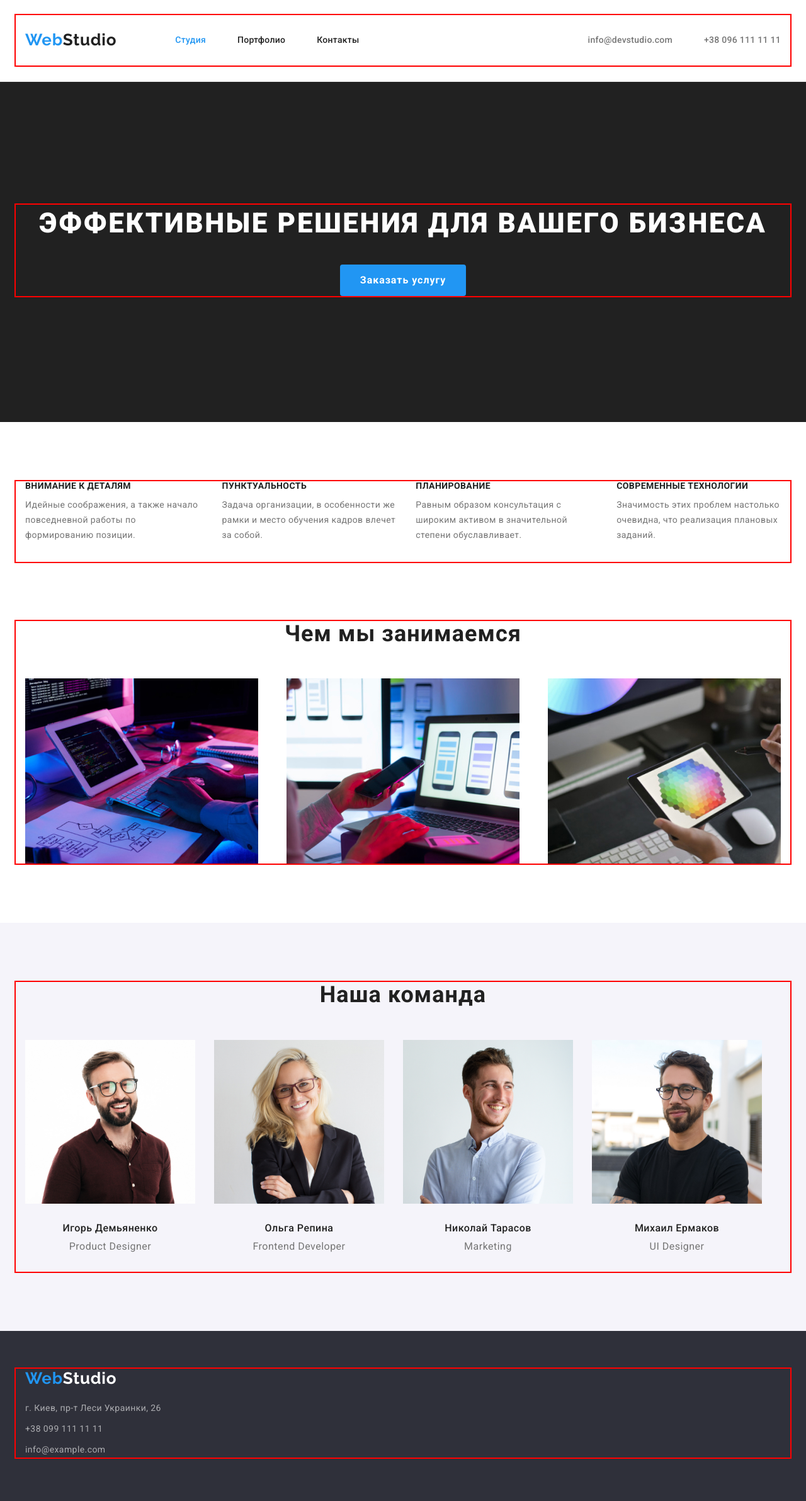
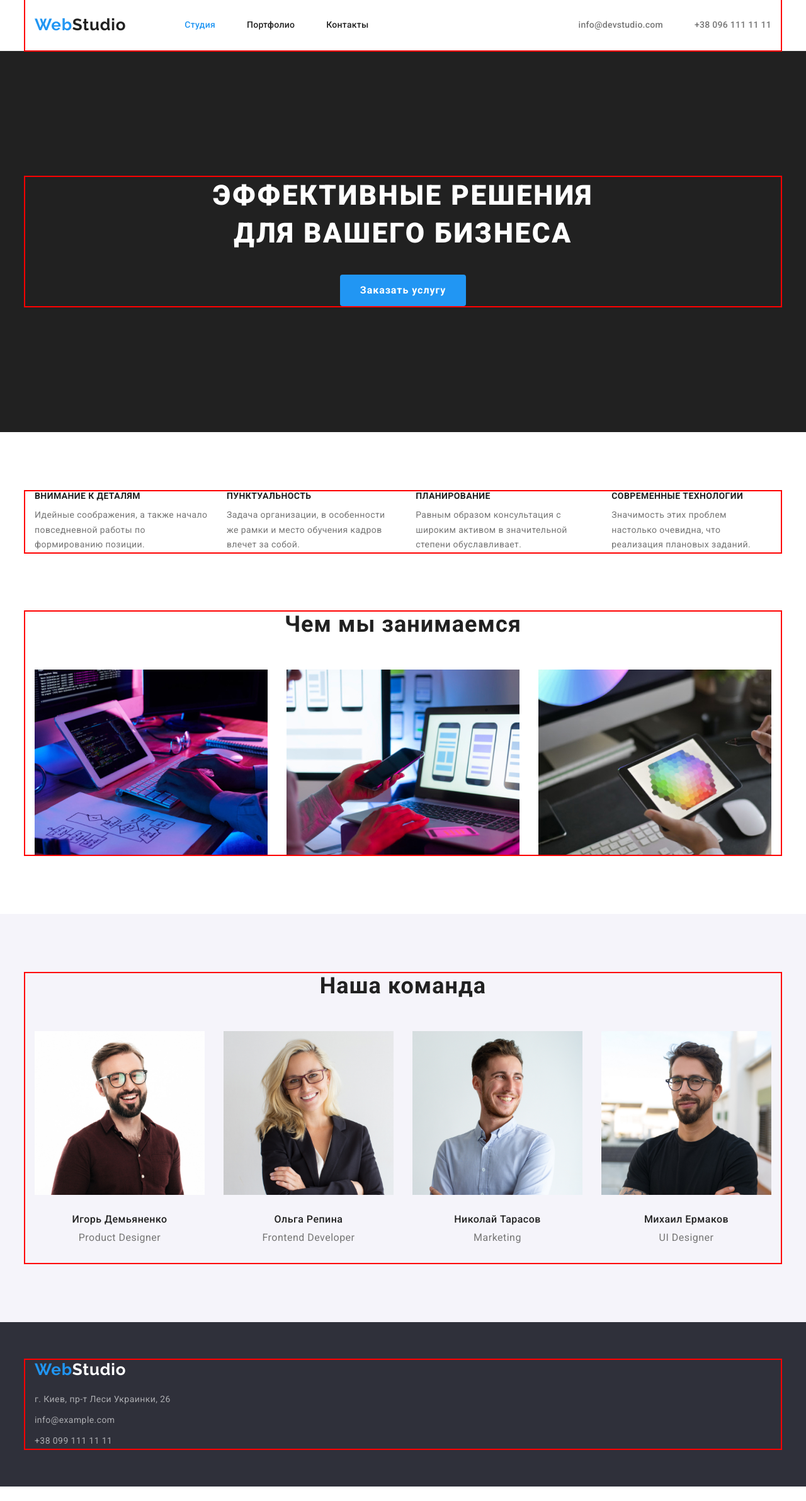
Before and after one commit to ValeriiaMezentseva/goit-markup-hw-03, a plain HTML site: page index.html in a window 1280 px wide. Shown: the whole page at 63% size. After the commit the page ends 2360 px from the top, so only its background shows below. Drawn offline with nearby package versions, Linux system fonts and the light colour scheme.

Commit message:
fixing mistakes

```diff
--- a/css/styles.css
+++ b/css/styles.css
@@ -58,15 +58,13 @@ button {
   overflow: hidden;
 }
 .container {
-  width: 1230px;
+  width: 1200px;
   padding-left: 15px;
   padding-right: 15px;
   margin: 0 auto;
   outline: 2px solid red;
 }
 .header {
-  padding-top: 24px;
-  padding-bottom: 25px;
   border-bottom: 1px solid #ececec;
 }
 .page {
@@ -171,7 +169,7 @@ button {
 }
 .hero {
   background-color: var(--primary-text-color);
-  padding-top: 195px;
+  padding-top: 200px;
   padding-bottom: 200px;
   text-align: center;
 }
@@ -184,8 +182,10 @@ button {
   text-align: center;
   letter-spacing: 0.06em;
   text-transform: uppercase;
-  min-width: 696px;
+  width: 696px;
   margin-bottom: 35px;
+  margin-right: auto;
+  margin-left: auto;
 }
 
 .hero-button {
@@ -203,7 +203,7 @@ button {
   border-radius: 4px;
   padding: 10px 32px;
 }
-.features {
+.section {
   padding-top: 94px;
   padding-bottom: 94px;
 }
@@ -230,13 +230,12 @@ button {
   font-size: 14px;
   line-height: 1.71;
   letter-spacing: 0.03em;
-  margin-bottom: 30px;
 }
 .features .list {
   padding: 0px;
 }
 .about-us {
-  padding-bottom: 94px;
+  padding-top: 0;
 }
 .about {
   margin-bottom: 50px;
@@ -252,8 +251,6 @@ button {
 
 .team-background {
   background-color: var(--secondary-background-color);
-  padding-top: 94px;
-  padding-bottom: 94px;
 }
 .about,
 .team {
@@ -306,7 +303,7 @@ button {
 }
 
 .button-items + .button-items {
-  margin-left: 30px;
+  margin-left: 8px;
 }
 .button-list {
   margin-bottom: 50px;
@@ -321,7 +318,6 @@ button {
   line-height: 1.62;
   letter-spacing: 0.03em;
   text-align: center;
-  min-width: 128px;
   border-radius: 4px;
   padding: 6px 22px;
 }
@@ -347,7 +343,6 @@ button {
 .projects-list {
   display: flex;
   flex-wrap: wrap;
-  justify-content: space-between;
 }
 .projects-item {
   width: 370px;
@@ -393,12 +388,15 @@ footer {
 .footer-accent:focus {
   color: var(--primary-white-color);
 }
-.footer-items {
+.footer-items:not(:last-child) {
   margin-bottom: 9px;
 }
+
 .footer-list {
   list-style: none;
   font-style: normal;
+}
+.footer-address {
   margin-top: 20px;
 }
 .infofooter-link:hover,
--- a/index.html
+++ b/index.html
@@ -58,7 +58,7 @@
           <button class="hero-button" type="button">Заказать услугу</button>
         </div>
       </section>
-      <section class="features">
+      <section class=" section features">
         <div class="container">
           <h2 class="visually-hidden"> Features </h2>
           <ul class="features-list list">
@@ -93,7 +93,7 @@
           </ul>
         </div>
       </section>
-      <section class="about-us">
+      <section class=" section about-us">
         <div class="container">
           <h2 class="about">Чем мы занимаемся</h2>
           <ul class="about-list list">
@@ -124,7 +124,7 @@
           </ul>
         </div>
       </section>
-      <section class="team-background">
+      <section class="section team-background">
         <div class="container">
           <h2 class="team">Наша команда</h2>
 <div class="team-content">
@@ -187,7 +187,7 @@
         <a href="" class="footer-logo link">
           <span class="footer-accent">Web</span>Studio
         </a>
-        <address>
+        <address class="footer-address">
           <ul class="footer-list">
             <li class="footer-items">
               <a
@@ -199,15 +199,15 @@
                 г. Киев, пр-т Леси Украинки, 26
               </a>
             </li>
+              <li class="footer-items">
+              <a class="infofooter-link link" href="mailto:info@example.com"
+                >info@example.com
+              </a>
+            </li>
             <li class="footer-items">
               <a class="infofooter-link link" href="tel:+380991111111"
                 >+38 099 111 11 11</a
               >
-            </li>
-            <li class="footer-items">
-              <a class="infofooter-link link" href="mailto:info@example.com"
-                >info@example.com
-              </a>
             </li>
           </ul>
         </address>
```
Also changed, not shown: portfolio.html (+7 -7 lines).
